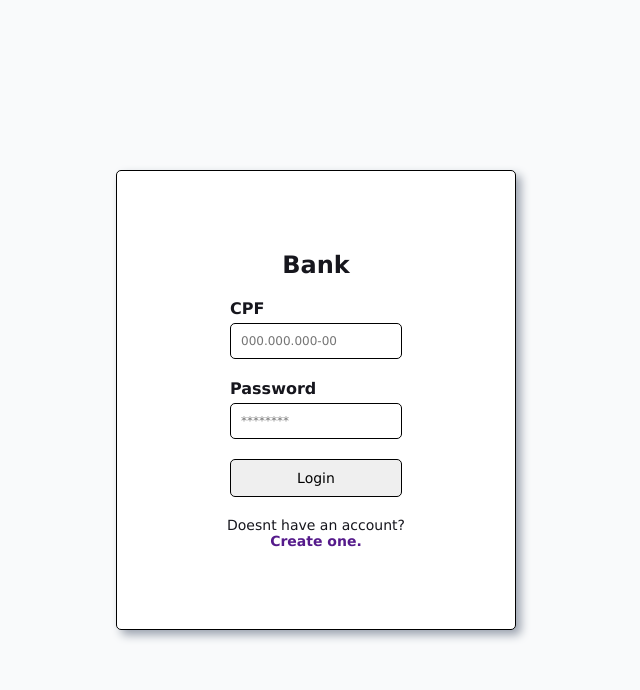
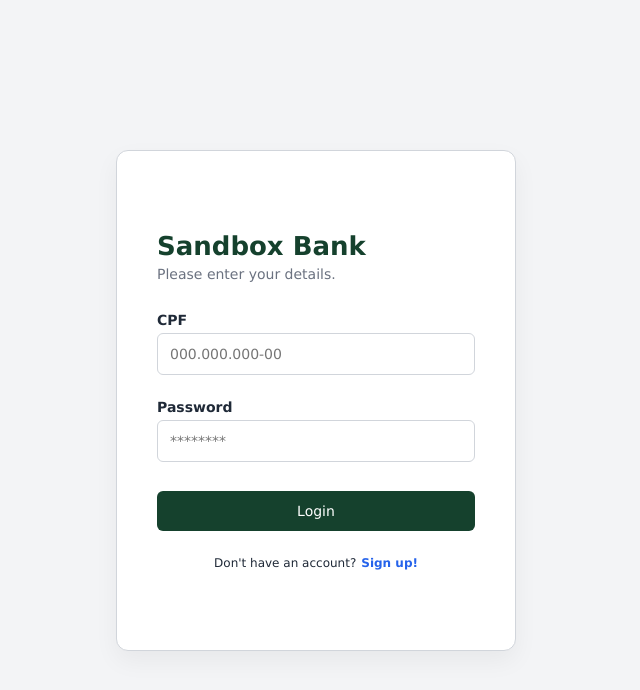
Before and after one commit to rynwllngtn/web-sandbox, a plain HTML site: page web/src/pages/identity/login.html in a window 1280 px wide. Shown: the whole page, without its empty margins (324-964 px from the left). Drawn offline with Linux system fonts and the light colour scheme.

Commit message:
feat(web/identity): aprimora design da tela de login

```diff
--- a/web/src/pages/identity/login.html
+++ b/web/src/pages/identity/login.html
@@ -9,7 +9,10 @@
 </head>
 <body>
 <main class="main-container">
-    <h2>Bank</h2>
+    <div class="login-title">
+        <h1>Sandbox Bank</h1>
+        <span class="details-span">Please enter your details.</span>
+    </div>
     <form>
         <div class="input-group">
             <label for="input-cpf">CPF</label>
@@ -21,7 +24,7 @@
         </div>
         <button class="btn-login" type="submit">Login</button>
     </form>
-    <span>Doesnt have an account?<a class="links" href="">Create one.</a></span>
+    <span class="sighup-span" >Don't have an account?<a class="links" href="">Sign up!</a></span>
 </main>
 </body>
 </html>
--- a/web/src/styles/identity/login.css
+++ b/web/src/styles/identity/login.css
@@ -2,45 +2,49 @@ body {
     display: flex;
     align-items: center;
     justify-content: center;
+    padding: 20px;
 }
 
 .main-container {
     display: flex;
     flex-direction: column;
-    align-items: center;
-    background-color: white;
-    padding: 40px 40px;
-    max-width: 600px;
-    min-width: 400px;
-    border: 1px solid rgb(0, 0, 0);
-    border-radius: 5px;
-    box-shadow: 5px 5px 10px rgb(156, 163, 175);
+    width: 100%;
+    padding: 80px 40px;
+    max-width: 400px;
+    border: 1px solid var(--border-input);
+    border-radius: 12px;
+    background-color: var(--bg-card);
+    box-shadow: 0 10px 25px rgba(0, 0, 0, 0.05);
 }
 
-.main-container h2 {
-    text-align: center;
-    margin-top: 40px;
-    margin-bottom: 20px;
+.main-container .login-title {
+    display: flex;
+    flex-direction: column;
+    align-items: flex-start;
+    text-align: left;
+    margin-bottom: 30px;
+}
+
+.main-container .login-title h1 {
+    font-size: 26px;
+    color: var(--color-primary);
+}
+
+.main-container .login-title span {
+    margin-top: 5px;
+    font-size: 14px;
+    color: var(--text-muted);
 }
 
 .main-container form {
     display: flex;
     flex-direction: column;
-    gap: 20px;
+    width: 100%;
+    gap: 24px;
 }
 
-.main-container span {
-    display: block;
-    text-align: center;
-    margin-top: 20px;
-    margin-bottom: 40px;
-    font-size: 14px;
-}
-
-.main-container span a {
-    display: block;
-    text-decoration: none;
-    font-weight: bold;
+.main-container form button {
+    margin-top: 5px;
 }
 
 .input-group {
@@ -50,6 +54,19 @@ body {
 }
 
 .input-group label {
-    font-size: 16px;
+    font-size: 14px;
     font-weight: bold;
+    color: var(--text-main);
 }
+
+.main-container .sighup-span {
+    display: block;
+    text-align: center;
+    margin-top: 25px;
+    font-size: 12px;
+    color: var(--text-main);
+}
+
+.main-container .sighup-span a {
+    margin-left: 5px;
+}
--- a/web/src/styles/style.css
+++ b/web/src/styles/style.css
@@ -1,3 +1,21 @@
+:root {
+    --color-primary: rgb(21, 65, 45);
+    --color-primary-hover: rgb(26, 80, 56);
+    --color-primary-transparent: rgba(21, 65, 45, 0.15);
+
+    --bg-body: rgb(243, 244, 246);
+    --bg-card: rgb(255, 255, 255);
+
+    --text-main: rgb(31, 41, 55);
+    --text-muted: rgb(107, 114, 128);
+
+    --border-input: rgb(209, 213, 219);
+    --border-input-hover: rgb(156, 163, 175);
+
+    --link-color: rgb(37, 99, 235);
+    --link-hover: rgb(29, 78, 216);
+}
+
 * {
     margin: 0;
     padding: 0;
@@ -14,23 +32,59 @@ input, button {
 }
 
 body {
-    background-color: rgb(249, 250, 251);
-    color: rgb(22, 22, 29);
+    background-color: var(--bg-body);
+    color: var(--text-main);
 }
 
 input {
     width: 100%;
-    padding: 10px;
-    border: 1px solid;
-    border-radius: 5px;
-    font-size: 12px;
+    padding: 12px 12px;
+    border: 1px solid var(--border-input);
+    border-radius: 6px;
+    font-size: 14px;
+    background-color: var(--bg-card);
+    transition: all 0.1s ease;
+}
+
+input:hover {
+    border-color: var(--border-input-hover)
+}
+
+input:focus {
+    outline: none;
+    border-color: var(--color-primary);
+    box-shadow: 0 0 5px 3px var(--color-primary-transparent);
+    background-color: var(--bg-card);
 }
 
 button {
     width: 100%;
-    padding: 10px;
-    border: 1px solid;
-    border-radius: 5px;
+    padding: 12px;
+    border: none;
+    background-color: var(--color-primary);
+    color: var(--bg-card);
+    border-radius: 6px;
     font-size: 14px;
     cursor: pointer;
+    transition: background-color 0.2s ease, transform 0.1s ease;
 }
+
+button:hover {
+    background-color: var(--color-primary-hover);
+}
+
+button:active {
+    transform: scale(0.98);
+}
+
+a {
+    text-decoration: none;
+    color: var(--link-color);
+    font-weight: bold;
+    transition: color 0.1s ease;
+}
+
+a:hover {
+    color: var(--link-hover);
+    text-decoration: underline;
+}
```
